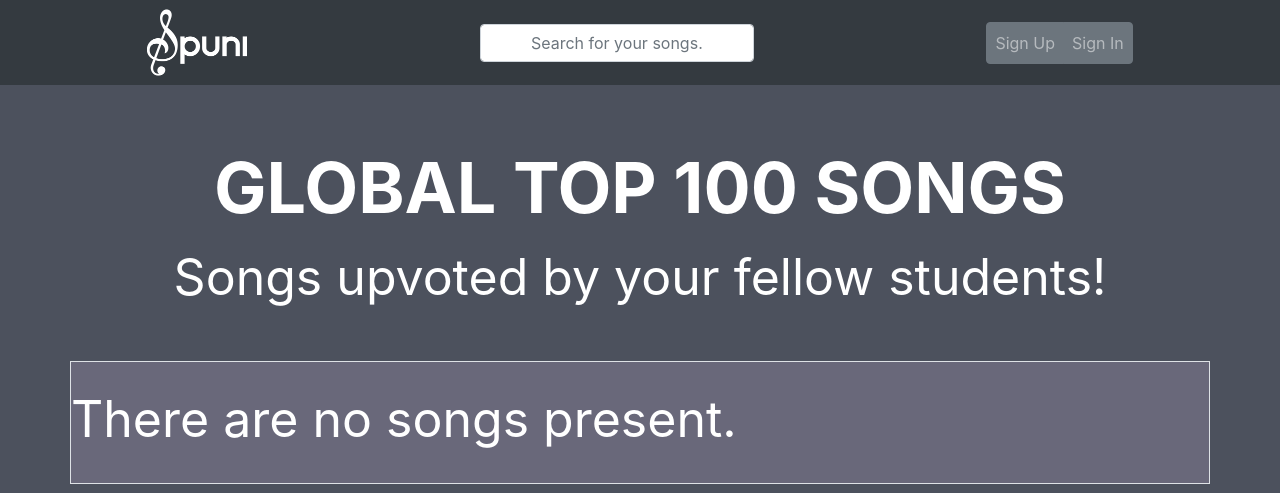
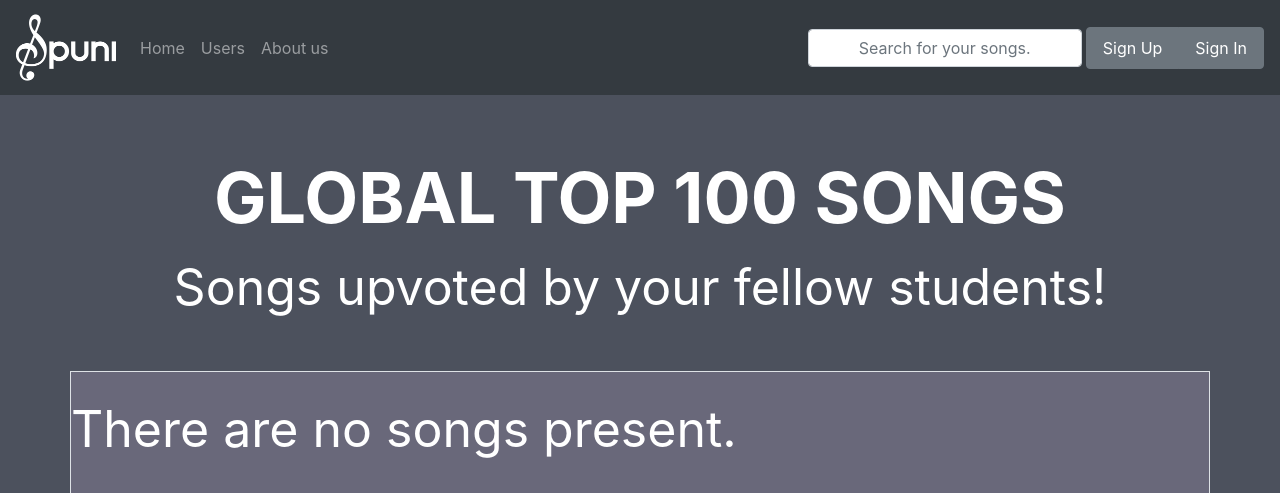
Before and after one commit to sophieboyle/WAD2-team-project, a Django app: page / in a window 1280 px wide. Shown: the top 493 px of the page. Run offline with Django 3.2, Linux system fonts and the light colour scheme; data that the repository does not hold is empty; some libraries are stand-ins or nearby versions.

Commit message:
updated base navbar and added button back to profile page

```diff
--- a/spunimusic/static/css/base.css
+++ b/spunimusic/static/css/base.css
@@ -4,10 +4,7 @@ body, html {
     font-family: 'Oswald', sans-serif;
 }
 
-#search-bar {
-    max-width: 400px;
-    width: 100%;
-}
+
 
 .space-top {
     margin-top: 20px;
--- a/spunimusic/templates/base.html
+++ b/spunimusic/templates/base.html
@@ -17,7 +17,6 @@
 
         <!-- Bootstrap. -->
         <link rel="stylesheet" href="https://maxcdn.bootstrapcdn.com/bootstrap/4.0.0/css/bootstrap.min.css" integrity="sha384-Gn5384xqQ1aoWXA+058RXPxPg6fy4IWvTNh0E263XmFcJlSAwiGgFAW/dAiS6JXm" crossorigin="anonymous">
-        <script src="https://maxcdn.bootstrapcdn.com/bootstrap/4.0.0/js/bootstrap.min.js" integrity="sha384-JZR6Spejh4U02d8jOt6vLEHfe/JQGiRRSQQxSfFWpi1MquVdAyjUar5+76PVCmYl" crossorigin="anonymous"></script>
 
         <!-- Notifications -->
         <script src="https://cdnjs.cloudflare.com/ajax/libs/notify/0.4.2/notify.min.js" type="text/javascript"></script>
@@ -27,26 +26,40 @@
 
         <!-- New Font. -->
         <link href="https://fonts.googleapis.com/css?family=Oswald&display=swap" rel="stylesheet">
+
+
     </head>
 
     <body>
-        <!-- Navigation Bar -->
+
+		<!-- frazzles navigation bar -->
 		<nav class="navbar navbar-expand-lg navbar-dark bg-dark">
+			<!-- Spuni Logo -->
+			<a class="navbar-brand" href="{% url 'spuni:index'%}"><img src="{% static 'images/spuni_100x69.png' %}" alt="Spuni Logo"></a>
+			<button class="navbar-toggler" type="button" data-toggle="collapse" data-target="#navbarSupportedContent" aria-controls="navbarSupportedContent" aria-expanded="false" aria-label="Toggle navigation">
+				<span class="navbar-toggler-icon"></span>
+			</button>
 
-            <div class="container-fluid collapse navbar-collapse">
 
-                <!-- Spuni Logo -->
-                <div class="col-xs-4 navbar-nav mx-auto">
-                    <a href="{% url 'spuni:index'%}"><img src="{% static 'images/spuni_100x69.png' %}" alt="Spuni Logo"></a>
-                </div>
+			<div class="collapse navbar-collapse" id="navbarSupportedContent">
 
+				<ul class="navbar-nav mr-auto" id="navbarSupportedContent">
+					<li class="nav-item">
+						<a class="nav-link " href="#">Home</a>
+					</li>
+					<li class="nav-item ">
+						<a class="nav-link" href="#">Users</a>
+					</li>
+					<li class="nav-item ">
+						<a class="nav-link" href="#">About us</a>
+					</li>
+
+				</ul>
+				<div class="form-inline my-2 my-lg-0">
 					<!-- Search Bar -->
-                <div class="col-xs-4 navbar-nav mx-auto">
-                    <input id="search-bar" class="form-control text-center top-padding-search" type="text" placeholder="Search for your songs.">
-                </div>
+					<input id="search-bar" class="form-control text-center mr-sm-1" type="text" placeholder="Search for your songs." aria-label="Search">
 
-                <!-- Buttons -->
-                <div class="col-xs-4 navbar-nav mx-auto">
+					<!-- Login buttons -->
 					{% if user.username or username %}
 							<div class="btn-group">
 								<a id="profile" class="nav-link text btn btn-secondary" href="/spuni/profile/{{ user.username }}">My Profile</a>
@@ -59,11 +72,9 @@
 							</div>
                     {% endif %}
 				</div>
+			</div>
+		</nav>
 
-            </div>
-
-        </nav>
-        <!-- Navigation Bar -->
 
         <!-- Main Body -->
         {% block body_block %}
--- a/spunimusic/templates/profile.html
+++ b/spunimusic/templates/profile.html
@@ -9,7 +9,7 @@
     {% else %}
         <div class="row">
             <img id="profile-photo" class="float-left profile-identity" src="{{ prof_user.photo }}" alt="{{ prof_username }}'s profile picture" />
-            {% if username %}
+            {% if prof_username %}
                 <h1 class="float-right profile-identity">{{ prof_username }} <br><a href="{% url 'spuni:edit_profile'%}" class="btn btn-primary btn-lg active" role="button" aria-pressed="true">Edit</a></h1>
             {% else %}
                 <h1 class="float-right profile-identity">{{ prof_username }}</h1>
```
Lines whose indentation alone changed are shown as unchanged.
